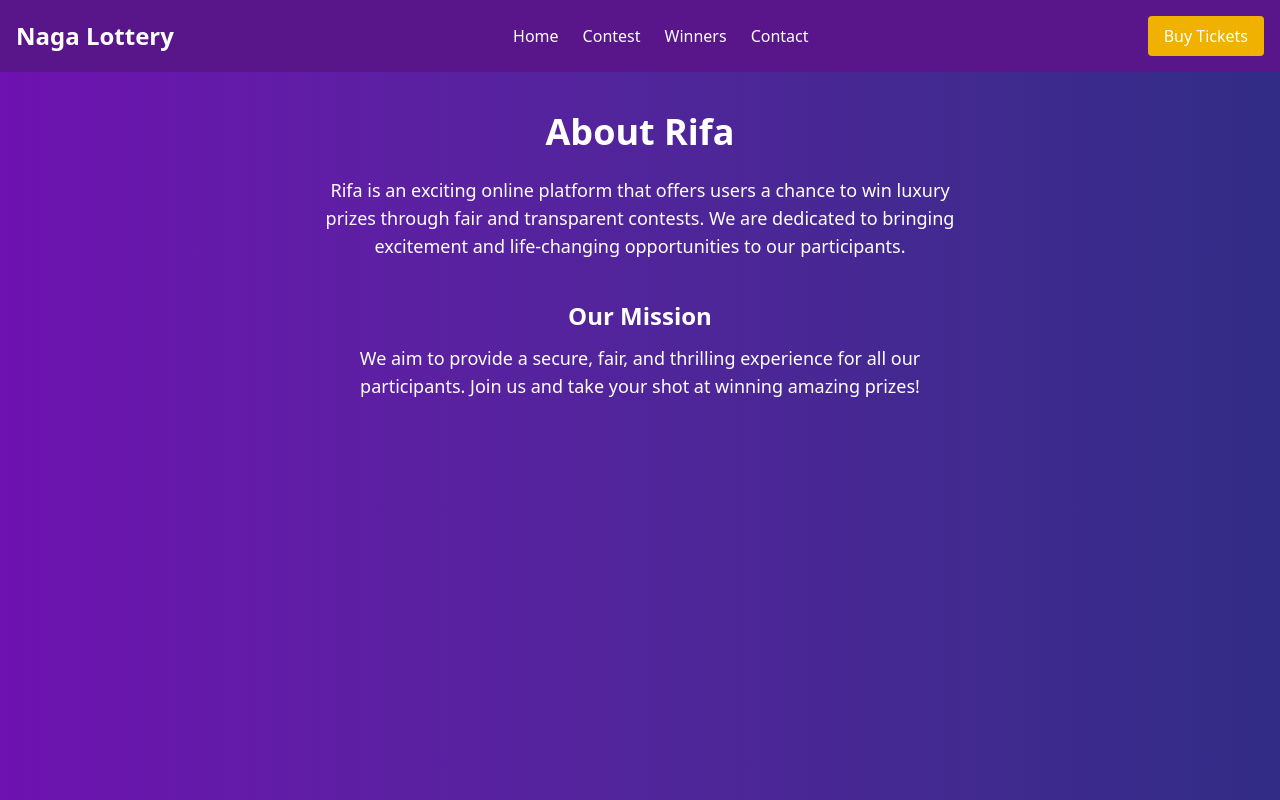
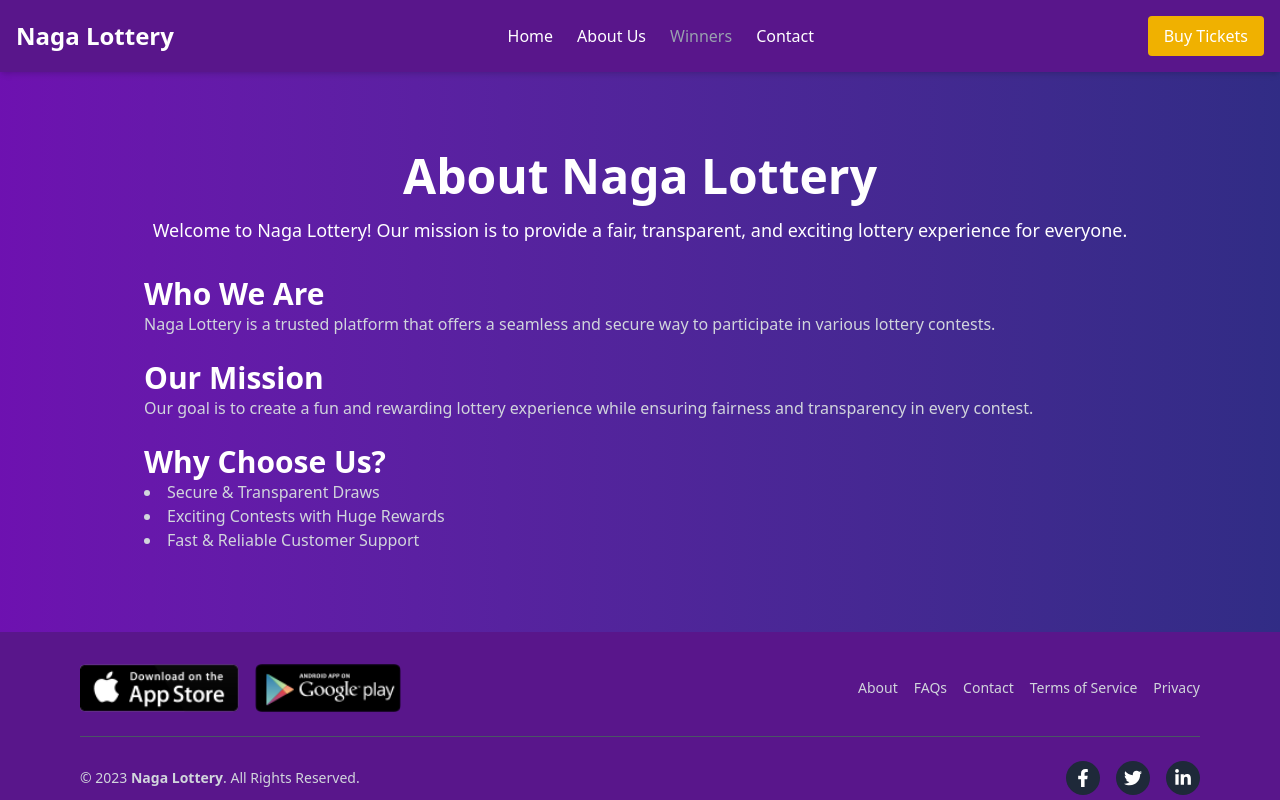
Before and after one commit to ajunglalemtur/lotteryApp, a React (Vite) app: page /about in a window 1280 px wide. Shown: the top 800 px of the page. Built offline with nearby package versions, Linux system fonts and the light colour scheme.

Commit message:
Added AboutPage and updated NavBar

```diff
--- a/package.json
+++ b/package.json
@@ -15,6 +15,7 @@
     "lucide-react": "^0.483.0",
     "react": "^19.0.0",
     "react-dom": "^19.0.0",
+    "react-helmet": "^6.1.0",
     "react-router-dom": "^7.3.0",
     "tailwindcss": "^4.0.13"
   },
@@ -22,6 +23,7 @@
     "@eslint/js": "^9.21.0",
     "@types/react": "^19.0.10",
     "@types/react-dom": "^19.0.4",
+    "@types/react-helmet": "^6.1.11",
     "@vitejs/plugin-react": "^4.3.4",
     "eslint": "^9.21.0",
     "eslint-plugin-react-hooks": "^5.1.0",
--- a/src/Pages/AboutPage.tsx
+++ b/src/Pages/AboutPage.tsx
@@ -1,22 +1,45 @@
 import React from "react";
+import { Helmet } from "react-helmet";
 
 const AboutPage: React.FC = () => {
   return (
-    <div className="min-h-screen bg-gradient-to-r from-purple-800 to-indigo-900 text-white p-10">
-      <h1 className="text-4xl font-bold text-center mb-6">About Rifa</h1>
-      <p className="text-lg text-center max-w-2xl mx-auto">
-        Rifa is an exciting online platform that offers users a chance to win
-        luxury prizes through fair and transparent contests. We are dedicated to
-        bringing excitement and life-changing opportunities to our participants.
+    <main className="text-center py-20 px-4 max-w-5xl mx-auto">
+      {/* SEO Meta Tags */}
+      <Helmet>
+        <title>About Us | Naga Lottery</title>
+        <meta name="description" content="Learn more about Naga Lottery and our mission to bring exciting opportunities to our players!" />
+      </Helmet>
+
+      <h1 className="text-5xl font-bold">About Naga Lottery</h1>
+      <p className="mt-4 text-lg">
+        Welcome to Naga Lottery! Our mission is to provide a fair, transparent, and exciting lottery experience for everyone.
       </p>
-      <div className="mt-10 text-center">
-        <h2 className="text-2xl font-semibold">Our Mission</h2>
-        <p className="text-lg max-w-xl mx-auto mt-3">
-          We aim to provide a secure, fair, and thrilling experience for all our
-          participants. Join us and take your shot at winning amazing prizes!
-        </p>
-      </div>
-    </div>
+
+      <section className="mt-8 text-left space-y-6">
+        <div>
+          <h2 className="text-3xl font-semibold">Who We Are</h2>
+          <p className="text-gray-300">
+            Naga Lottery is a trusted platform that offers a seamless and secure way to participate in various lottery contests.
+          </p>
+        </div>
+
+        <div>
+          <h2 className="text-3xl font-semibold">Our Mission</h2>
+          <p className="text-gray-300">
+            Our goal is to create a fun and rewarding lottery experience while ensuring fairness and transparency in every contest.
+          </p>
+        </div>
+
+        <div>
+          <h2 className="text-3xl font-semibold">Why Choose Us?</h2>
+          <ul className="list-disc list-inside text-gray-300">
+            <li>Secure & Transparent Draws</li>
+            <li>Exciting Contests with Huge Rewards</li>
+            <li>Fast & Reliable Customer Support</li>
+          </ul>
+        </div>
+      </section>
+    </main>
   );
 };
 
--- a/src/Pages/HomePage.tsx
+++ b/src/Pages/HomePage.tsx
@@ -1,22 +1,36 @@
-import React, { Suspense, lazy } from "react";
+import React, { Suspense, lazy, memo } from "react";
+import { Helmet } from "react-helmet";
 import Footer from "./Footer";
+
+// Memoize Footer for performance optimization
+const MemoizedFooter = memo(Footer);
 
 // Lazy load heavy components to improve performance
 const HowToPlay = lazy(() => import("../Pages/HowToPlay"));
 const CurrentContest = lazy(() => import("../Pages/CurrentContest"));
 const LatestWinners = lazy(() => import("../Pages/LatestWinners"));
 const NumbersSpeak = lazy(() => import("../Pages/NumbersSpeak"));
-import CustomerSupport from "../Pages/CustomerSupport";
+const CustomerSupport = lazy(() => import("../Pages/CustomerSupport"));
+
 
 const HomePage: React.FC = () => {
   return (
     <main className="text-center py-20 px-4 max-w-5xl mx-auto">
+      {/* SEO Meta Tags */}
+      <Helmet>
+        <title>Home | Naga Lottery</title>
+        <meta name="description" content="Try your luck and win amazing prizes with Naga Lottery!" />
+      </Helmet>
+
       {/* SEO & Accessibility Improvements */}
       <h1 className="text-5xl font-bold">Welcome to Naga Lottery</h1>
       <p className="mt-4 text-lg">Try your luck and win amazing prizes!</p>
 
       {/* Call to Action */}
-      <button className="mt-6 px-6 py-3 bg-blue-600 text-white text-lg font-semibold rounded-lg hover:bg-blue-700 transition">
+      <button
+        aria-label="Click to play and win prizes"
+        className="mt-6 px-6 py-3 bg-blue-600 text-white text-lg font-semibold rounded-lg hover:bg-blue-700 transition"
+      >
         Play Now
       </button>
 
@@ -34,13 +48,11 @@ const HomePage: React.FC = () => {
         <NumbersSpeak />
       </Suspense>
       <Suspense fallback={<p>Loading Customer Support...</p>}>
-      <CustomerSupport />
-     </Suspense>
+        <CustomerSupport />
+      </Suspense>
 
-
-
-
-      <Footer />
+      {/* Use Memoized Footer */}
+      <MemoizedFooter />
     </main>
   );
 };
--- a/src/Pages/NumbersSpeak.tsx
+++ b/src/Pages/NumbersSpeak.tsx
@@ -4,47 +4,27 @@ import { FaHandshake, FaShieldAlt, FaGlobe, FaHeadset } from "react-icons/fa";
 const features = [
   {
     id: 1,
-    icon: (
-      <span className="text-yellow-400">
-        <FaHandshake size={50} />
-      </span>
-    ),
+    icon: <FaHandshake size={50} />,
     title: "Safe Service",
-    description:
-      "Nulla ultricies in nulla ac efficitur. In vel neque arcu. Donec quis.",
+    description: "Nulla ultricies in nulla ac efficitur. In vel neque arcu. Donec quis.",
   },
   {
     id: 2,
-    icon: (
-      <span className="text-yellow-400">
-        <FaShieldAlt size={50} />
-      </span>
-    ),
+    icon: <FaShieldAlt size={50} />,
     title: "Security",
-    description:
-      "Nulla ultricies in nulla ac efficitur. In vel neque arcu. Donec quis.",
+    description: "Nulla ultricies in nulla ac efficitur. In vel neque arcu. Donec quis.",
   },
   {
     id: 3,
-    icon: (
-      <span className="text-yellow-400">
-        <FaGlobe size={50} />
-      </span>
-    ),
+    icon: <FaGlobe size={50} />,
     title: "Network",
-    description:
-      "Nulla ultricies in nulla ac efficitur. In vel neque arcu. Donec quis.",
+    description: "Nulla ultricies in nulla ac efficitur. In vel neque arcu. Donec quis.",
   },
   {
     id: 4,
-    icon: (
-      <span className="text-yellow-400">
-        <FaHeadset size={50} />
-      </span>
-    ),
+    icon: <FaHeadset size={50} />,
     title: "Support",
-    description:
-      "Nulla ultricies in nulla ac efficitur. In vel neque arcu. Donec quis.",
+    description: "Nulla ultricies in nulla ac efficitur. In vel neque arcu. Donec quis.",
   },
 ];
 
@@ -56,9 +36,9 @@ const NumbersSpeak: React.FC = () => {
         {features.map((feature) => (
           <div
             key={feature.id}
-            className="bg-purple-600 p-6 rounded-2xl text-center w-full shadow-lg"
+            className="bg-purple-600 p-6 rounded-2xl text-center w-full shadow-lg transform transition-all duration-300 hover:scale-105 hover:bg-purple-700"
           >
-            <div className="flex justify-center">{feature.icon}</div>
+            <div className="flex justify-center text-yellow-400">{feature.icon}</div>
             <h4 className="text-xl font-bold mt-2">{feature.title}</h4>
             <p className="text-gray-300 text-sm">{feature.description}</p>
           </div>
@@ -67,16 +47,14 @@ const NumbersSpeak: React.FC = () => {
 
       {/* Right: Text Section */}
       <div className="max-w-xl lg:ml-20 text-center lg:text-left mt-10 lg:mt-0">
-        <h3 className="text-yellow-400 text-lg font-semibold">
-          An Exhaustive list of
-        </h3>
+        <h3 className="text-yellow-400 text-lg font-semibold">An Exhaustive list of</h3>
         <h2 className="text-5xl font-bold mt-2">OUR FEATURES.</h2>
         <p className="mt-4 text-lg text-gray-300">
           Lorem ipsum dolor sit amet, consectetur adipiscing elit. In pretium,
           elit quis vehicula interdum, sem metus iaculis sapien, sed bibendum
           lectus augue eu metus.
         </p>
-        <a href="#" className="text-yellow-400 mt-4 inline-block">
+        <a href="#" className="text-yellow-400 mt-4 inline-block hover:underline">
           Show all features &raquo;
         </a>
       </div>
@@ -84,5 +62,4 @@ const NumbersSpeak: React.FC = () => {
   );
 };
 
-
 export default NumbersSpeak;
--- a/src/Pages/navbar.tsx
+++ b/src/Pages/navbar.tsx
@@ -7,8 +7,13 @@ const NavBar: React.FC = () => {
       <h1 className="text-2xl font-bold">Naga Lottery</h1>
       <ul className="flex space-x-6">
         <li><Link to="/" className="hover:text-yellow-400">Home</Link></li>
-        <li><Link to="/contest" className="hover:text-yellow-400">Contest</Link></li>
-        <li><Link to="/winners" className="hover:text-yellow-400">Winners</Link></li>
+        <li><Link to="/about" className="hover:text-yellow-400">About Us</Link></li>
+
+        {/* Disabled Winners Page */}
+        <li className="text-gray-400 cursor-not-allowed pointer-events-none">
+          Winners
+        </li>
+
         <li><Link to="/contact" className="hover:text-yellow-400">Contact</Link></li>
       </ul>
       <Button className="bg-yellow-500 hover:bg-yellow-400">Buy Tickets</Button>
```
Also changed, not shown: 1 other file (tests, documents, lock files or other folders).
